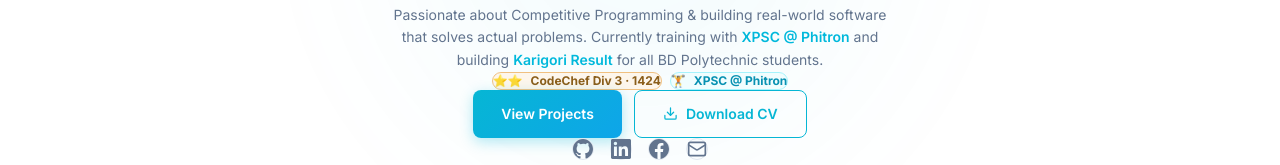
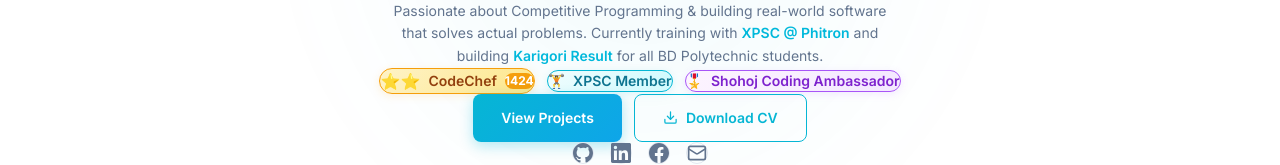
Before and after one commit to mdsakib-hossen/portfolio, a Next.js app: page / in a window 1280 px wide. Shown: the part 481-646 px from the top of the page. Built offline with nearby package versions, Linux system fonts and the light colour scheme; no server answers; the database is empty.

Commit message:
fix: improve CP badges styling in HeroSection

```diff
--- a/components/HeroSection.tsx
+++ b/components/HeroSection.tsx
@@ -173,24 +173,52 @@
           students.
         </p>
 
-        {/* CP Badge */}
-        <div className="flex flex-wrap items-center justify-center gap-2 mb-8">
+        {/* CP Highlight Badges */}
+        <div className="flex flex-wrap items-center justify-center gap-3 mb-8">
           <a
             href="https://www.codechef.com/users/mdsakib_dev"
             target="_blank"
             rel="noopener noreferrer"
-            className="flex items-center gap-2 px-4 py-2 rounded-full text-xs font-bold transition-all hover:scale-105"
-            style={{ background: "#fdf6ec", border: "1px solid #f0c080", color: "#8B5E1A" }}
+            className="flex items-center gap-2 px-5 py-2.5 rounded-full text-sm font-semibold transition-all hover:scale-105 hover:shadow-md"
+            style={{
+              background: "linear-gradient(135deg, #fef3c7, #fde68a)",
+              border: "1.5px solid #f59e0b",
+              color: "#92400e",
+              boxShadow: "0 2px 8px rgba(245,158,11,0.15)",
+            }}
           >
-            <span>⭐⭐</span>
-            <span>CodeChef Div 3 · 1424</span>
+            <span className="text-base">⭐⭐</span>
+            <span>CodeChef</span>
+            <span
+              className="px-2 py-0.5 rounded-full text-xs font-bold"
+              style={{ background: "#f59e0b", color: "white" }}
+            >
+              1424
+            </span>
           </a>
           <div
-            className="flex items-center gap-2 px-4 py-2 rounded-full text-xs font-bold"
-            style={{ background: "#f0fdfe", border: "1px solid #a5f3fc", color: "#0891b2" }}
+            className="flex items-center gap-2 px-5 py-2.5 rounded-full text-sm font-semibold"
+            style={{
+              background: "linear-gradient(135deg, #f0fdfe, #cffafe)",
+              border: "1.5px solid #06b6d4",
+              color: "#0e7490",
+              boxShadow: "0 2px 8px rgba(6,182,212,0.12)",
+            }}
           >
             <span>🏋️</span>
-            <span>XPSC @ Phitron</span>
+            <span>XPSC Member</span>
+          </div>
+          <div
+            className="flex items-center gap-2 px-5 py-2.5 rounded-full text-sm font-semibold"
+            style={{
+              background: "linear-gradient(135deg, #fdf4ff, #f3e8ff)",
+              border: "1.5px solid #a855f7",
+              color: "#7e22ce",
+              boxShadow: "0 2px 8px rgba(168,85,247,0.12)",
+            }}
+          >
+            <span>🎖️</span>
+            <span>Shohoj Coding Ambassador</span>
           </div>
         </div>
 
```
